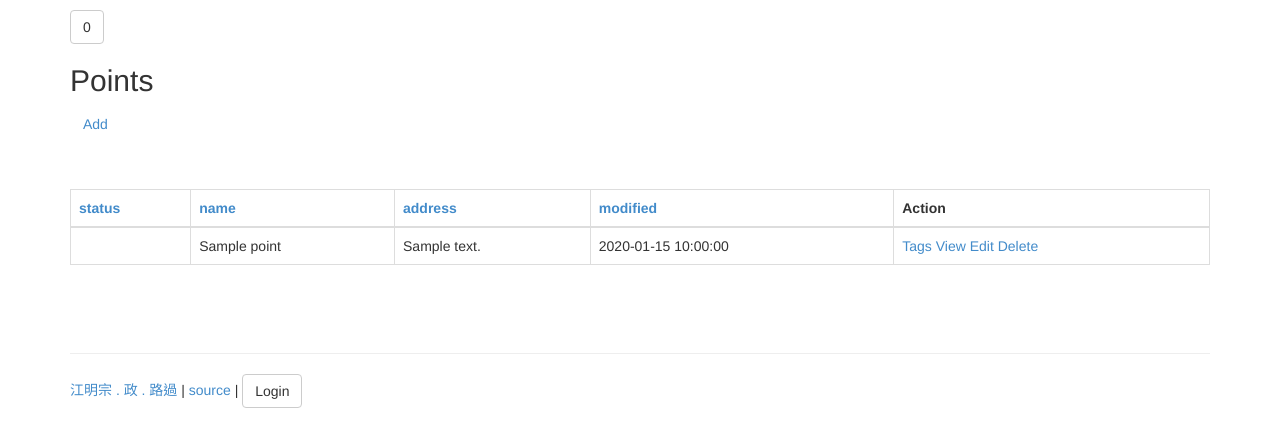
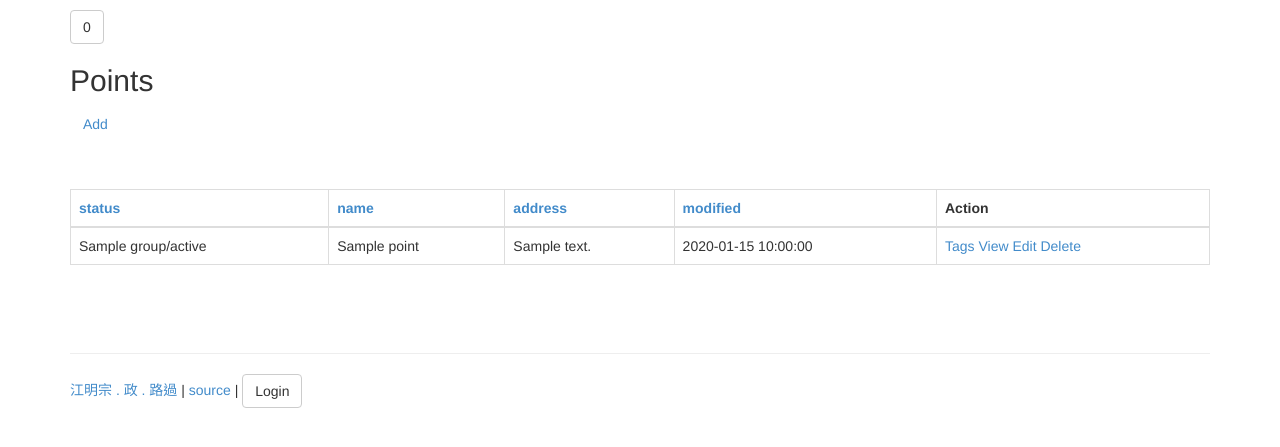
Before and after one commit to kiang/water, a CakePHP app: the page made by View/Points/admin_index.ctp in a window 1280 px wide. Shown: the part 80-527 px from the top of the page. Run offline with PHP 8.4 and a stand-in for CakePHP, Linux system fonts and the light colour scheme; the template is opened without the code that fills it: most values are stand-ins (such as "Sample title", 1, 10 or a date in 2020); data that the repository does not hold is empty; some libraries are stand-ins or nearby versions.

Commit message:
show group and status number in backend list

```diff
--- a/View/Points/admin_index.ctp
+++ b/View/Points/admin_index.ctp
@@ -52,7 +52,7 @@ if (!isset($url)) {
                     ?>
 
                     <td><?php
-                        echo $this->Olc->status[$item['Point']['status']];
+                        echo $item['Point']['group'] . '/' . $item['Point']['status'];
                         ?></td>
                     <td><?php
                         echo $item['Point']['name'];
```
